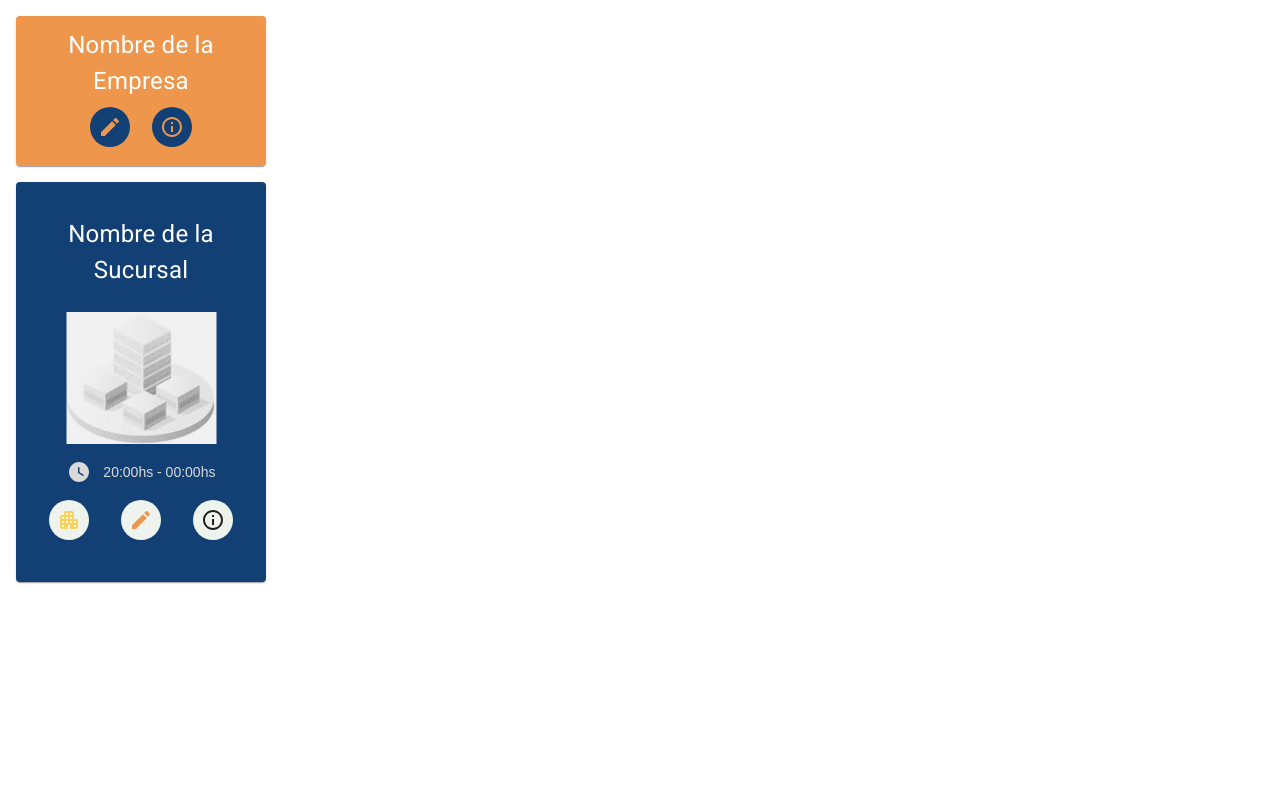
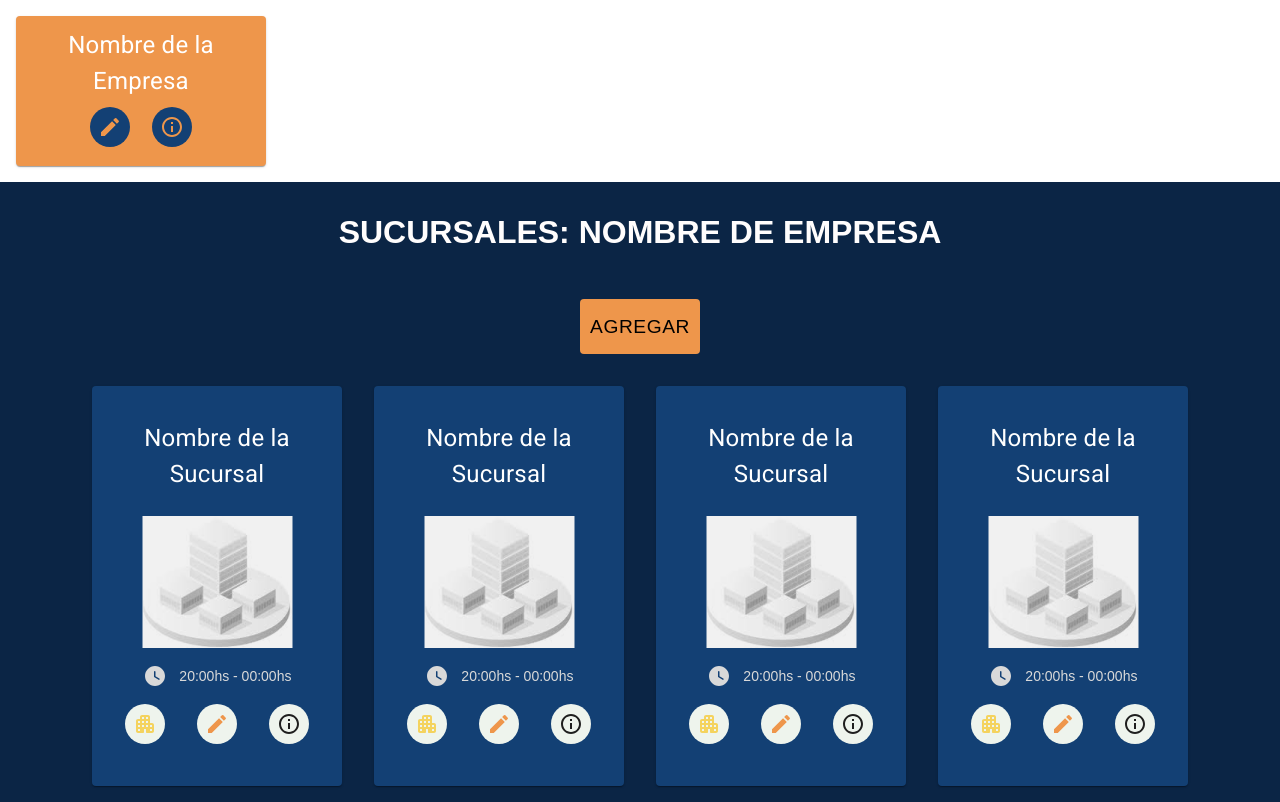
Before and after one commit to JeronimoCortez/ProyectoFinalProg3, a React (Vite) app in the folder vite-project/: page / in a window 1280 px wide. Built offline with nearby package versions, Linux system fonts and the light colour scheme.

Commit message:
Creando Home seccion Sucursales

```diff
--- a/vite-project/src/App.tsx
+++ b/vite-project/src/App.tsx
@@ -1,3 +1,4 @@
+import { Home } from "./Components/screens/Home/Home";
 import { CardBranch } from "./Components/ui/CardBranch/CardBranch";
 import { CardCompany } from "./Components/ui/CardCompany/CardCompany";
 
@@ -5,7 +6,7 @@ function App() {
   return (
     <>
       <CardCompany />
-      <CardBranch />
+      <Home />
     </>
   );
 }
--- a/vite-project/src/Components/screens/Home/Home.tsx
+++ b/vite-project/src/Components/screens/Home/Home.tsx
@@ -1,3 +1,56 @@
+import { Box, Button } from "@mui/material";
+import { CardBranch } from "../../ui/CardBranch/CardBranch";
+
 export const Home = () => {
-  return <div>Home</div>;
+  return (
+    <>
+      <Box className="branchInfoContainer" sx={{ backgroundColor: "#0B2545" }}>
+        <Box
+          sx={{
+            color: "#FFFDFD",
+            display: "flex",
+            alignItems: "center",
+            justifyContent: "center",
+            padding: "2rem",
+            fontFamily: "Prompt, sans-serif",
+          }}
+        >
+          <h1>SUCURSALES: NOMBRE DE EMPRESA</h1>
+        </Box>
+        <Box
+          sx={{
+            display: "flex",
+            alignItems: "center",
+            justifyContent: "center",
+          }}
+        >
+          <Button
+            sx={{
+              backgroundColor: "#EE964B",
+              color: "black",
+              width: "120px",
+              height: "55px",
+              margin: "1rem",
+              fontSize: "1.2rem",
+              fontFamily: "Prompt, sans-serif",
+            }}
+          >
+            Agregar
+          </Button>
+        </Box>
+        <Box
+          className="cardBranchesContainer"
+          sx={{
+            display: "flex",
+            justifyContent: "center",
+          }}
+        >
+          <CardBranch />
+          <CardBranch />
+          <CardBranch />
+          <CardBranch />
+        </Box>
+      </Box>
+    </>
+  );
 };
```
